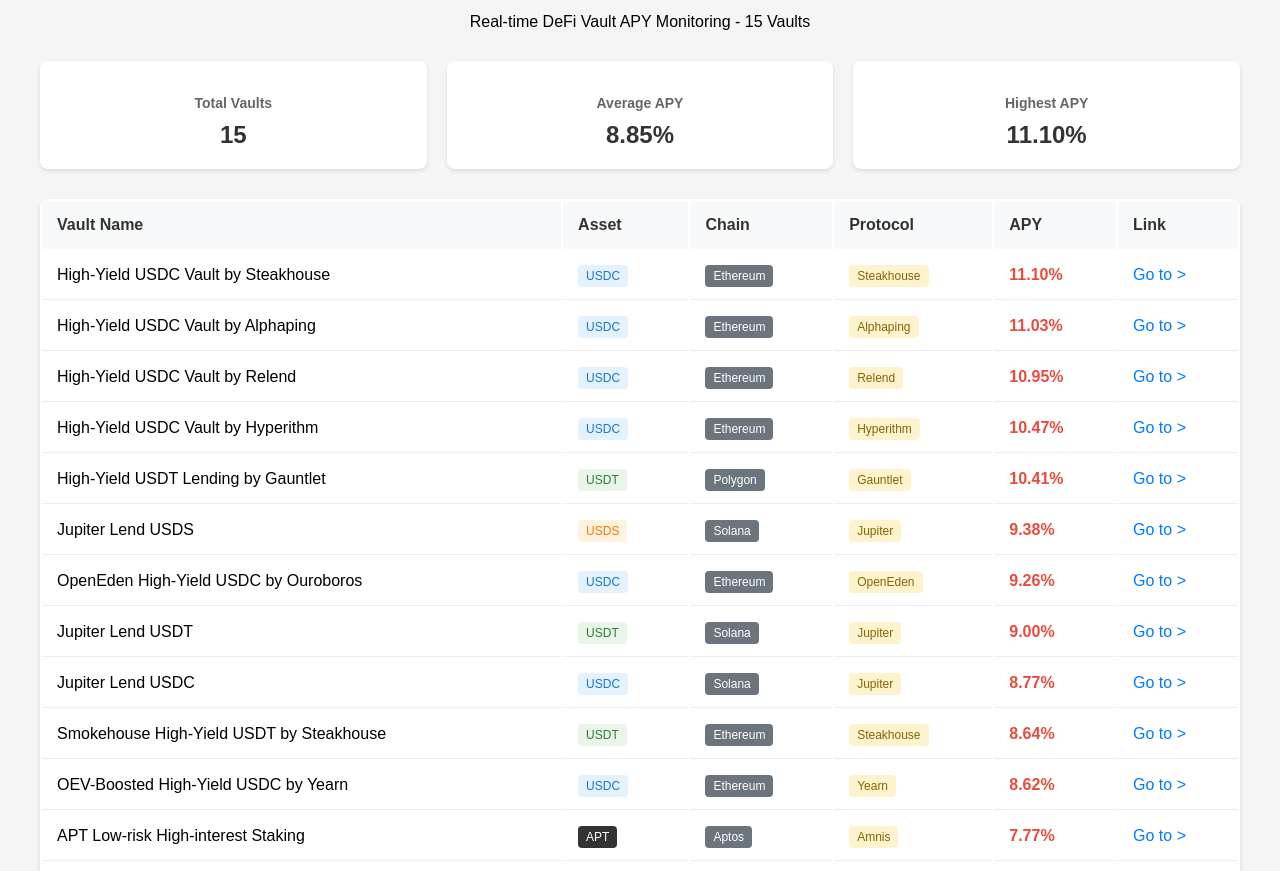
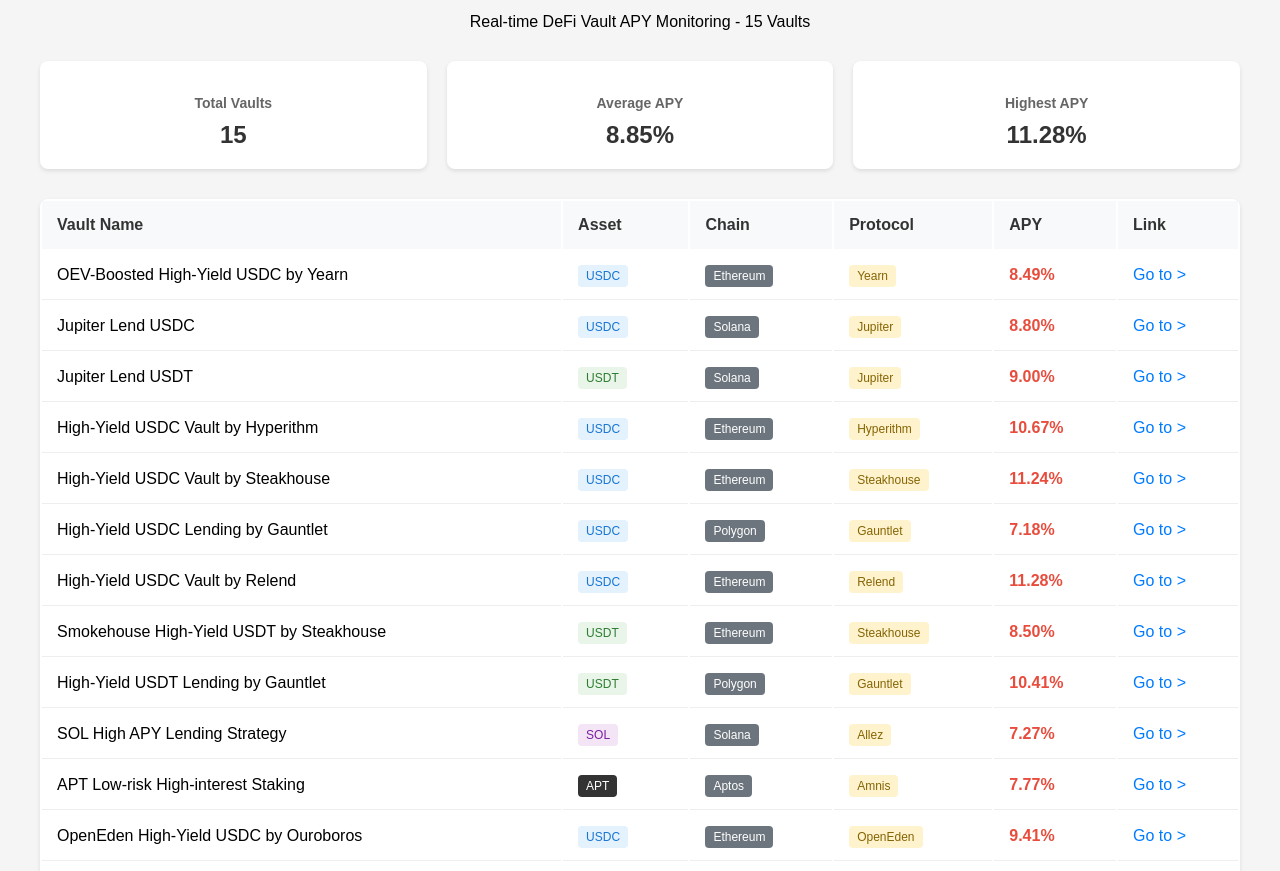
Before and after one commit to mjayeth/apy-tracker, a plain HTML site: page public/index.html in a window 1280 px wide. Shown: the part 81-952 px from the top of the page. Drawn offline with Linux system fonts and the light colour scheme.

Commit message:
Fix Vercel authentication issue - convert to pure static site
- Simplified vercel.json to serve only static files
- Updated public/index.html with latest APY data in ALPHA Hub order
- Removed all server-side dependencies to prevent authentication prompts
- Dashboard now works without login requirements

```diff
--- a/public/index.html
+++ b/public/index.html
@@ -49,7 +49,7 @@
             </div>
             <div class="stat-card">
                 <h3>Highest APY</h3>
-                <div class="value">11.10%</div>
+                <div class="value">11.28%</div>
             </div>
         </div>
 
@@ -65,37 +65,70 @@
                         </tr>
                     </thead>
                     <tbody>
+                <!-- ALPHA Hub 순서에 맞춰 정렬 -->
+                <tr>
+                    <td>OEV-Boosted High-Yield USDC by Yearn</td>
+                    <td><span class="asset usdc">USDC</span></td>
+                    <td><span class="chain">Ethereum</span></td>
+                    <td><span class="protocol">Yearn</span></td>
+                    <td class="apy">8.49%</td>
+                    <td><a href="https://app.morpho.org/ethereum/vault/0x68Aea7b82Df6CcdF76235D46445Ed83f85F845A3/oev-boosted-usdc" target="_blank" class="link">Go to ></a></td>
+                </tr>
+                <tr>
+                    <td>Jupiter Lend USDC</td>
+                    <td><span class="asset usdc">USDC</span></td>
+                    <td><span class="chain">Solana</span></td>
+                    <td><span class="protocol">Jupiter</span></td>
+                    <td class="apy">8.80%</td>
+                    <td><a href="https://jup.ag/lend/earn" target="_blank" class="link">Go to ></a></td>
+                </tr>
+                <tr>
+                    <td>Jupiter Lend USDT</td>
+                    <td><span class="asset usdt">USDT</span></td>
+                    <td><span class="chain">Solana</span></td>
+                    <td><span class="protocol">Jupiter</span></td>
+                    <td class="apy">9.00%</td>
+                    <td><a href="https://jup.ag/lend/earn" target="_blank" class="link">Go to ></a></td>
+                </tr>
+                <tr>
+                    <td>High-Yield USDC Vault by Hyperithm</td>
+                    <td><span class="asset usdc">USDC</span></td>
+                    <td><span class="chain">Ethereum</span></td>
+                    <td><span class="protocol">Hyperithm</span></td>
+                    <td class="apy">10.67%</td>
+                    <td><a href="https://app.morpho.org/ethereum/vault/0x777791C4d6DC2CE140D00D2828a7C93503c67777/hyperithm-usdc" target="_blank" class="link">Go to ></a></td>
+                </tr>
                 <tr>
                     <td>High-Yield USDC Vault by Steakhouse</td>
                     <td><span class="asset usdc">USDC</span></td>
                     <td><span class="chain">Ethereum</span></td>
                     <td><span class="protocol">Steakhouse</span></td>
-                    <td class="apy">11.10%</td>
+                    <td class="apy">11.24%</td>
                     <td><a href="https://app.morpho.org/ethereum/vault/0xBEeFFF209270748ddd194831b3fa287a5386f5bC/steakhouse-usdc" target="_blank" class="link">Go to ></a></td>
                 </tr>
                 <tr>
-                    <td>High-Yield USDC Vault by Alphaping</td>
+                    <td>High-Yield USDC Lending by Gauntlet</td>
                     <td><span class="asset usdc">USDC</span></td>
-                    <td><span class="chain">Ethereum</span></td>
-                    <td><span class="protocol">Alphaping</span></td>
-                    <td class="apy">11.03%</td>
-                    <td><a href="https://app.morpho.org/ethereum/vault/0xb0f05E4De970A1aaf77f8C2F823953a367504BA9/alphaping-usdc" target="_blank" class="link">Go to ></a></td>
+                    <td><span class="chain">Polygon</span></td>
+                    <td><span class="protocol">Gauntlet</span></td>
+                    <td class="apy">7.18%</td>
+                    <td><a href="https://www.compound.blue/0x781FB7F6d845E3bE129289833b04d43Aa8558c42" target="_blank" class="link">Go to ></a></td>
                 </tr>
                 <tr>
                     <td>High-Yield USDC Vault by Relend</td>
                     <td><span class="asset usdc">USDC</span></td>
                     <td><span class="chain">Ethereum</span></td>
                     <td><span class="protocol">Relend</span></td>
-                    <td class="apy">10.95%</td>
+                    <td class="apy">11.28%</td>
                     <td><a href="https://app.morpho.org/ethereum/vault/0x0F359FD18BDa75e9c49bC027E7da59a4b01BF32a/relend-usdc" target="_blank" class="link">Go to ></a></td>
                 </tr>
                 <tr>
-                    <td>High-Yield USDC Vault by Hyperithm</td>
-                    <td><span class="asset usdc">USDC</span></td>
+                    <td>Smokehouse High-Yield USDT by Steakhouse</td>
+                    <td><span class="asset usdt">USDT</span></td>
                     <td><span class="chain">Ethereum</span></td>
-                    <td><span class="protocol">Hyperithm</span></td>
-                    <td class="apy">10.47%</td>
-                    <td><a href="https://app.morpho.org/ethereum/vault/0x777791C4d6DC2CE140D00D2828a7C93503c67777/hyperithm-usdc" target="_blank" class="link">Go to ></a></td>
+                    <td><span class="protocol">Steakhouse</span></td>
+                    <td class="apy">8.50%</td>
+                    <td><a href="https://app.morpho.org/ethereum/vault/0xA0804346780b4c2e3bE118ac957D1DB82F9d7484/smokehouse-usdt" target="_blank" class="link">Go to ></a></td>
                 </tr>
                 <tr>
                     <td>High-Yield USDT Lending by Gauntlet</td>
@@ -106,52 +139,12 @@
                     <td><a href="https://www.compound.blue/0xfD06859A671C21497a2EB8C5E3fEA48De924D6c8" target="_blank" class="link">Go to ></a></td>
                 </tr>
                 <tr>
-                    <td>Jupiter Lend USDS</td>
-                    <td><span class="asset usds">USDS</span></td>
+                    <td>SOL High APY Lending Strategy</td>
+                    <td><span class="asset sol">SOL</span></td>
                     <td><span class="chain">Solana</span></td>
-                    <td><span class="protocol">Jupiter</span></td>
-                    <td class="apy">9.38%</td>
-                    <td><a href="https://jup.ag/lend/earn" target="_blank" class="link">Go to ></a></td>
-                </tr>
-                <tr>
-                    <td>OpenEden High-Yield USDC by Ouroboros</td>
-                    <td><span class="asset usdc">USDC</span></td>
-                    <td><span class="chain">Ethereum</span></td>
-                    <td><span class="protocol">OpenEden</span></td>
-                    <td class="apy">9.26%</td>
-                    <td><a href="https://app.morpho.org/ethereum/vault/0x2F21c6499fa53a680120e654a27640Fc8Aa40BeD/openeden-usdc" target="_blank" class="link">Go to ></a></td>
-                </tr>
-                <tr>
-                    <td>Jupiter Lend USDT</td>
-                    <td><span class="asset usdt">USDT</span></td>
-                    <td><span class="chain">Solana</span></td>
-                    <td><span class="protocol">Jupiter</span></td>
-                    <td class="apy">9.00%</td>
-                    <td><a href="https://jup.ag/lend/earn" target="_blank" class="link">Go to ></a></td>
-                </tr>
-                <tr>
-                    <td>Jupiter Lend USDC</td>
-                    <td><span class="asset usdc">USDC</span></td>
-                    <td><span class="chain">Solana</span></td>
-                    <td><span class="protocol">Jupiter</span></td>
-                    <td class="apy">8.77%</td>
-                    <td><a href="https://jup.ag/lend/earn" target="_blank" class="link">Go to ></a></td>
-                </tr>
-                <tr>
-                    <td>Smokehouse High-Yield USDT by Steakhouse</td>
-                    <td><span class="asset usdt">USDT</span></td>
-                    <td><span class="chain">Ethereum</span></td>
-                    <td><span class="protocol">Steakhouse</span></td>
-                    <td class="apy">8.64%</td>
-                    <td><a href="https://app.morpho.org/ethereum/vault/0xA0804346780b4c2e3bE118ac957D1DB82F9d7484/smokehouse-usdt" target="_blank" class="link">Go to ></a></td>
-                </tr>
-                <tr>
-                    <td>OEV-Boosted High-Yield USDC by Yearn</td>
-                    <td><span class="asset usdc">USDC</span></td>
-                    <td><span class="chain">Ethereum</span></td>
-                    <td><span class="protocol">Yearn</span></td>
-                    <td class="apy">8.62%</td>
-                    <td><a href="https://app.morpho.org/ethereum/vault/0x68Aea7b82Df6CcdF76235D46445Ed83f85F845A3/oev-boosted-usdc" target="_blank" class="link">Go to ></a></td>
+                    <td><span class="protocol">Allez</span></td>
+                    <td class="apy">7.27%</td>
+                    <td><a href="https://app.kamino.finance/earn/lend/A1so1bPD3W1TfeFwboDh8yfAAVaVtcdAYBYCjhg2mJQ" target="_blank" class="link">Go to ></a></td>
                 </tr>
                 <tr>
                     <td>APT Low-risk High-interest Staking</td>
@@ -162,28 +155,36 @@
                     <td><a href="https://stake.amnis.finance/stake" target="_blank" class="link">Go to ></a></td>
                 </tr>
                 <tr>
-                    <td>SOL High APY Lending Strategy</td>
-                    <td><span class="asset sol">SOL</span></td>
-                    <td><span class="chain">Solana</span></td>
-                    <td><span class="protocol">Allez</span></td>
-                    <td class="apy">7.26%</td>
-                    <td><a href="https://app.kamino.finance/earn/lend/A1so1bPD3W1TfeFwboDh8yfAAVaVtcdAYBYCjhg2mJQ" target="_blank" class="link">Go to ></a></td>
+                    <td>OpenEden High-Yield USDC by Ouroboros</td>
+                    <td><span class="asset usdc">USDC</span></td>
+                    <td><span class="chain">Ethereum</span></td>
+                    <td><span class="protocol">OpenEden</span></td>
+                    <td class="apy">9.41%</td>
+                    <td><a href="https://app.morpho.org/ethereum/vault/0x2F21c6499fa53a680120e654a27640Fc8Aa40BeD/openeden-usdc" target="_blank" class="link">Go to ></a></td>
                 </tr>
                 <tr>
-                    <td>High-Yield USDC Lending by Gauntlet</td>
+                    <td>High-Yield USDC Vault by Alphaping</td>
                     <td><span class="asset usdc">USDC</span></td>
-                    <td><span class="chain">Polygon</span></td>
-                    <td><span class="protocol">Gauntlet</span></td>
-                    <td class="apy">7.18%</td>
-                    <td><a href="https://www.compound.blue/0x781FB7F6d845E3bE129289833b04d43Aa8558c42" target="_blank" class="link">Go to ></a></td>
+                    <td><span class="chain">Ethereum</span></td>
+                    <td><span class="protocol">Alphaping</span></td>
+                    <td class="apy">10.99%</td>
+                    <td><a href="https://app.morpho.org/ethereum/vault/0xb0f05E4De970A1aaf77f8C2F823953a367504BA9/alphaping-usdc" target="_blank" class="link">Go to ></a></td>
                 </tr>
                 <tr>
                     <td>pufETH/WETH Loop on Euler Finance</td>
                     <td><span class="asset pufeth">pufETH</span></td>
                     <td><span class="chain">Ethereum</span></td>
                     <td><span class="protocol">Euler</span></td>
-                    <td class="apy">5.31%</td>
+                    <td class="apy">5.32%</td>
                     <td><a href="https://app.euler.finance/vault/0x46BC453666BA11b4b08B0804E49A9D797546ee7D?network=ethereum" target="_blank" class="link">Go to ></a></td>
+                </tr>
+                <tr>
+                    <td>Jupiter Lend USDS</td>
+                    <td><span class="asset usds">USDS</span></td>
+                    <td><span class="chain">Solana</span></td>
+                    <td><span class="protocol">Jupiter</span></td>
+                    <td class="apy">9.38%</td>
+                    <td><a href="https://jup.ag/lend/earn" target="_blank" class="link">Go to ></a></td>
                             </tr>
                     </tbody>
                 </table>
```
